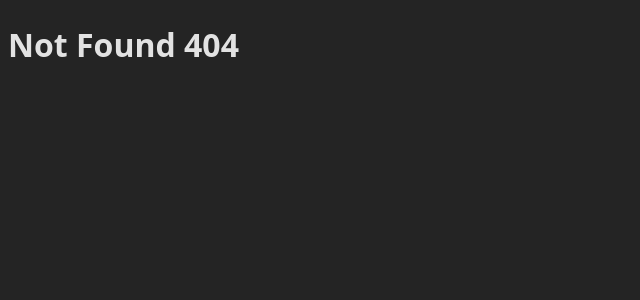
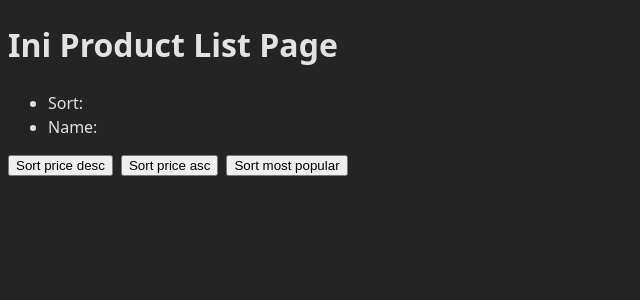
Before and after one commit to Nurzamann/belajar-react, a React (Vite) app in the folder react-basics-voidfnc/: page /product-list in a window 1280 px wide. Before the commit this address had no page. Shown: the top 300 px of the page, without its empty margins (0-640 px from the left). Built offline with nearby package versions, Linux system fonts and the light colour scheme.

Commit message:
menambahkan file product list page

```diff
--- a/react-basics-voidfnc/src/App.tsx
+++ b/react-basics-voidfnc/src/App.tsx
@@ -7,6 +7,7 @@
 import HomePages from "./pages/HomePages";
 import NotFoundPage from "./pages/NotFoundPage";
 import ProductDetailPage from "./pages/ProductDetailPage";
+import ProductListPage from "./pages/ProductListPage";
 
 type Teacher = {
   name: string;
@@ -50,7 +51,10 @@
         <Route path="/" element={<HomePages />}></Route>
         <Route path="/terms" element={<TermsPage />} />
 
-        {/* Dynamic Router */}
+        <Route path="/product-list" element={<ProductListPage />} />
+
+
+        {/* Dynamic Route */}
         <Route path="/product/:slug" element={<ProductDetailPage />} />
         {/* localhost:5173/product/kaos-oblong */}
 
--- /dev/null
+++ b/react-basics-voidfnc/src/pages/ProductListPage.tsx
@@ -0,0 +1,36 @@
+import { useSearchParams } from "react-router";
+
+const ProductListPage = () => {
+  const [searchParams, setSearchParams] = useSearchParams();
+
+  const handleSortValueChange = (sortValue: string) => {
+    // ganti search params `sort` dengan value `price-asc`
+    searchParams.set("sort", sortValue);
+
+    setSearchParams(searchParams);
+  };
+
+  return (
+    <div>
+      <h1>Ini Product List Page</h1>
+      <ul>
+        <li>Sort: {searchParams.get("sort")} </li>
+        <li>Name: {searchParams.get("name")} </li>
+      </ul>
+
+      <div style={{ display: "flex", flexDirection: "row", gap: "8px" }}>
+        <button onClick={() => handleSortValueChange("price-desc")}>
+          Sort price desc
+        </button>
+        <button onClick={() => handleSortValueChange("price-asc")}>
+          Sort price asc
+        </button>
+        <button onClick={() => handleSortValueChange("most-popular")}>
+          Sort most popular
+        </button>
+      </div>
+    </div>
+  );
+};
+
+export default ProductListPage;
```
